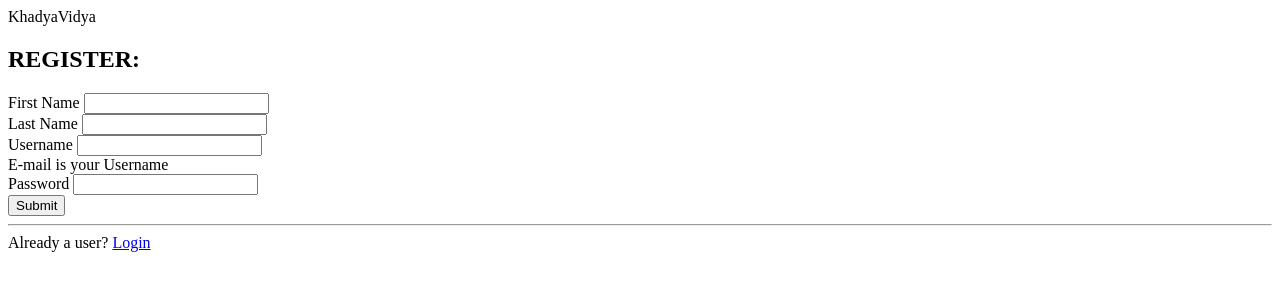
After one commit to kamalsingh01/KhadyaVidya, a Django app: page /register/ in a window 1280 px wide. The commit adds this page. Shown: the top 300 px of the page. Run offline with Django 4.2, Linux system fonts and the light colour scheme.

Commit message:
Login+Register+Authentication

```diff
--- a/KhadyaVidya/urls.py
+++ b/KhadyaVidya/urls.py
@@ -26,8 +26,10 @@ urlpatterns = [
     path('recipes/', recipes , name = 'recipes'),
     path('delete-recipe/<id>/', delete_recipe, name="delete_recipe"),  #dynamic urls
     path('update-recipe/<id>/', update_recipe, name = "update_recipe"),
+    path('login/', login_page, name = 'login_page'),
+    path('register/', register_page, name = 'register_page'),
+    path('logout/', logout_page, name = 'logout_page')
 ]
-
 #URL definition for MEDIA root, finding media files on web browser
 if settings.DEBUG:
     urlpatterns += static(settings.MEDIA_URL,
--- a/vege/models.py
+++ b/vege/models.py
@@ -1,7 +1,9 @@
 from django.db import models
+from django.contrib.auth.models import User
 
 # Create your models here.
 class Recipe(models.Model):
+    user = models.ForeignKey(User, on_delete=models.SET_NULL, null=True, blank = True)
     name = models.CharField(max_length=100)
     chef_name = models.CharField(max_length=100)
     description = models.TextField()
--- a/vege/templates/base.html
+++ b/vege/templates/base.html
@@ -7,6 +7,11 @@
     <title>{{page}}</title>
 </head>
 <body>
+    <nav class="navbar bg-body-tertiary">
+        <div class="container-fluid">
+          <a class="navbar-brand">KhadyaVidya</a>
+        </div>
+      </nav>
 
     {% block start %}
     <!--Anything written in between won't be common-->
--- /dev/null
+++ b/vege/templates/register.html
@@ -0,0 +1,49 @@
+{% extends "base.html" %}
+{% block start %}
+
+
+<div class="container mt-5">
+
+    <form  class="col-6 mx-auto card p-3 shadow-lg" method="post" enctype="multipart/form-data">
+        <!--enctype="multipart/form-data" is for sending file/image to the backend-->
+        <!--method="post" for sending data from frontend to backend-->
+        {% csrf_token %}   <!--This as added to validate the source of front-end data, ensuring that frontend and backend are hosted under same source-->
+
+        <h2> REGISTER: </h2>
+
+        {% if messages %}
+        {{ message.tags }}
+        <div class="alert alert-danger" role="alert">
+            {% for message in messages %}
+            {{ message }}
+            {% endfor %}
+        </div>
+        {% endif %}
+
+        <div class="mb-3">
+            <label for="exampleInputEmail1" class="form-label">First Name</label>
+            <input type="text" class="form-control" name ="first_name"id="exampleInputEmail1" aria-describedby="emailHelp"></div>
+        <div class="mb-3">
+            <label for="exampleInputEmail1" class="form-label">Last Name</label>
+            <input type="text" class="form-control" name="last_name" id="exampleInputEmail1" aria-describedby="emailHelp">
+        </div>
+            <div class="mb-3">
+            <label for="exampleInputEmail1" class="form-label">Username</label>
+            <input type="email" class="form-control" name="username" id="exampleInputEmail1" aria-describedby="emailHelp">
+            <div id="emailHelp" class="form-text">E-mail is your Username</div>
+          </div>
+          <div class="mb-3">
+            <label for="exampleInputPassword1" class="form-label">Password</label>
+            <input type="password" class="form-control" name="password"id="exampleInputPassword1">
+          </div>
+
+          <button type="Register" class="btn btn-primary">Submit</button>
+          <hr>
+          Already a user? <a href="/login/">Login</a>
+      </form>
+
+</div>
+
+
+
+{% endblock %}
--- a/vege/views.py
+++ b/vege/views.py
@@ -1,8 +1,13 @@
 from django.shortcuts import render,redirect
 from django.http import HttpResponse
 from .models import *
+from django.contrib.auth.models import User
+from django.contrib import messages
+from django.contrib.auth import authenticate, login, logout, login
+from django.contrib.auth.decorators import login_required
+# Create your views here.
 
-# Create your views here.
+@login_required(login_url = "/login/")
 def recipes(request):
     if request.method == "POST":
 
@@ -28,11 +33,12 @@ def recipes(request):
 
     if request.GET.get('search'):
         queryset = queryset.filter(name__icontains = request.GET.get('search'))
-        #searches if the leyword enetered in search is found as substring in any recipe name
+        #searches if the keyword enetered in search is found as substring in any recipe name
 
     context = {'recipes':queryset}
     return render(request, 'recipes.html', context)
 
+@login_required(login_url = "/login/")
 def update_recipe(request,id):
     queryset = Recipe.objects.get(id = id)
 
@@ -57,10 +63,63 @@ def update_recipe(request,id):
     conext = {'recipes':queryset}
     return render(request, "update_recipe.html",conext)
 
-
+@login_required(login_url = "/login/")
 def delete_recipe(request,id):
     print(id)
     queryset = Recipe.objects.get(id = id)
     queryset.delete()
     context = {'recipes':queryset}
     return redirect("/recipes/",context)
+
+def login_page(request):
+    if request.method=="POST":
+        username = request.POST.get('username')
+        password = request.POST.get('password')
+
+        user = User.objects.filter(username = username)
+        if user.exists():
+            user = authenticate(username = username, password = password)
+            if user is None:
+                messages.error(request,'Invalid Credentials')
+                return redirect('/login/')
+            else:
+                #login page is used to sessions for any user.
+                login(request, user)
+                return redirect('/recipes/')
+
+        else:
+            messages.error(request,'Invalid Username and password combination')
+            return redirect('/login/')
+
+    return render(request, 'login.html')
+
+def logout_page(request):
+    #for logout
+    logout(request)
+    return redirect('/logout/')
+
+def register_page(request):
+
+    if request.method=="POST":
+        first_name = request.POST.get('first_name')
+        last_name = request.POST.get('last_name')
+        username = request.POST.get('username')
+        password = request.POST.get('password')
+
+        user = User.objects.filter(username = username)
+        if user.exists():
+            messages.info(request, 'Username already exists')
+            return redirect('/register/')
+
+        user = User.objects.create(
+            first_name = first_name,
+            last_name = last_name,
+            username = username
+        )
+        #setting password with encryption
+        user.set_password(password)
+        user.save()
+        messages.info(request, 'Account created succesfully')
+        return redirect('/register/')
+
+    return render(request, 'register.html')
```
Also changed, not shown: vege/templates/login.html (added, +43 -0 lines), vege/templates/logout.html (added, +14 -0 lines), vege/templates/recipes.html (+14 -0 lines), db.sqlite3, public/static/recipe/650_1.jpg (added), vege/migrations/0002_recipe_user_alter_recipe_recipe_type.py (added).
